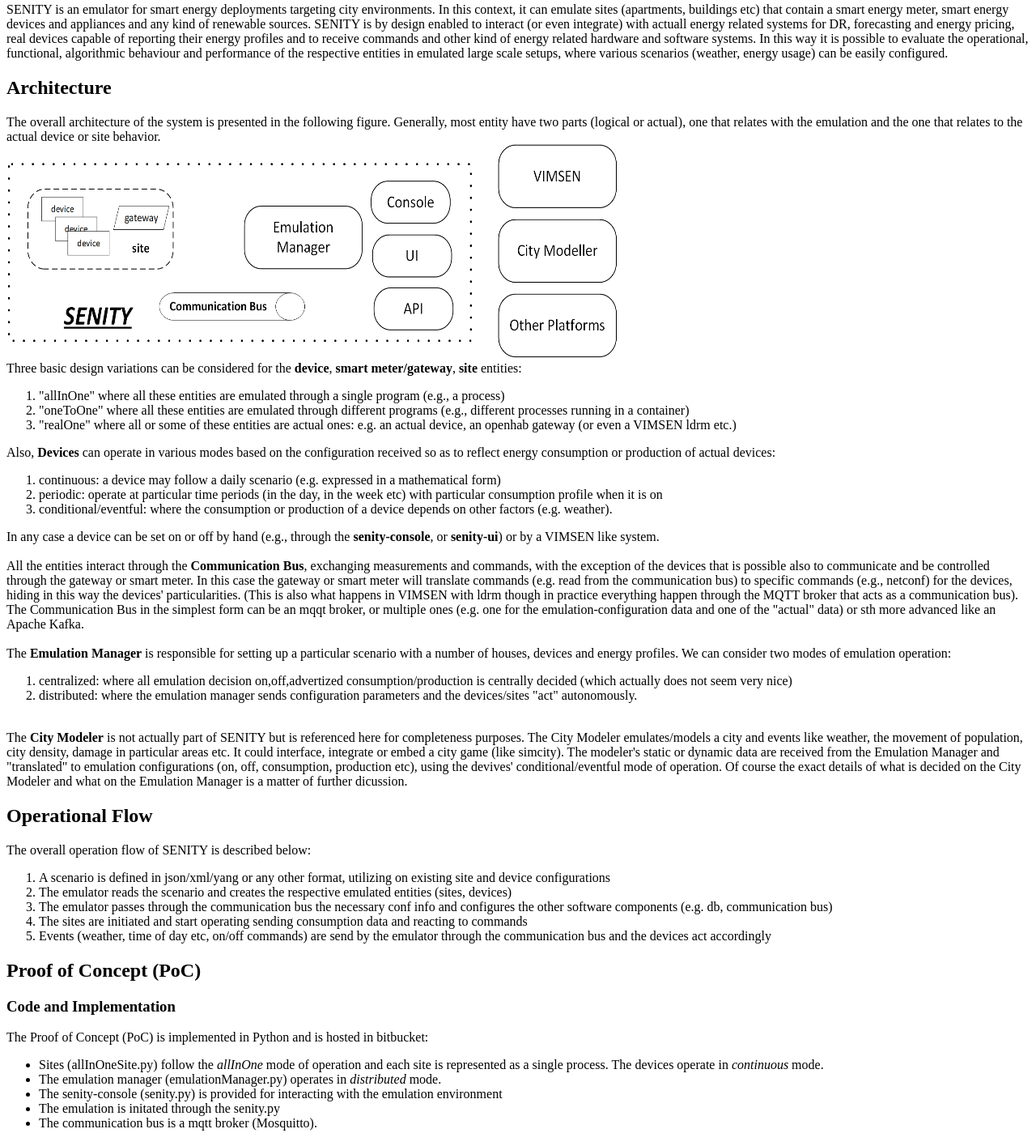
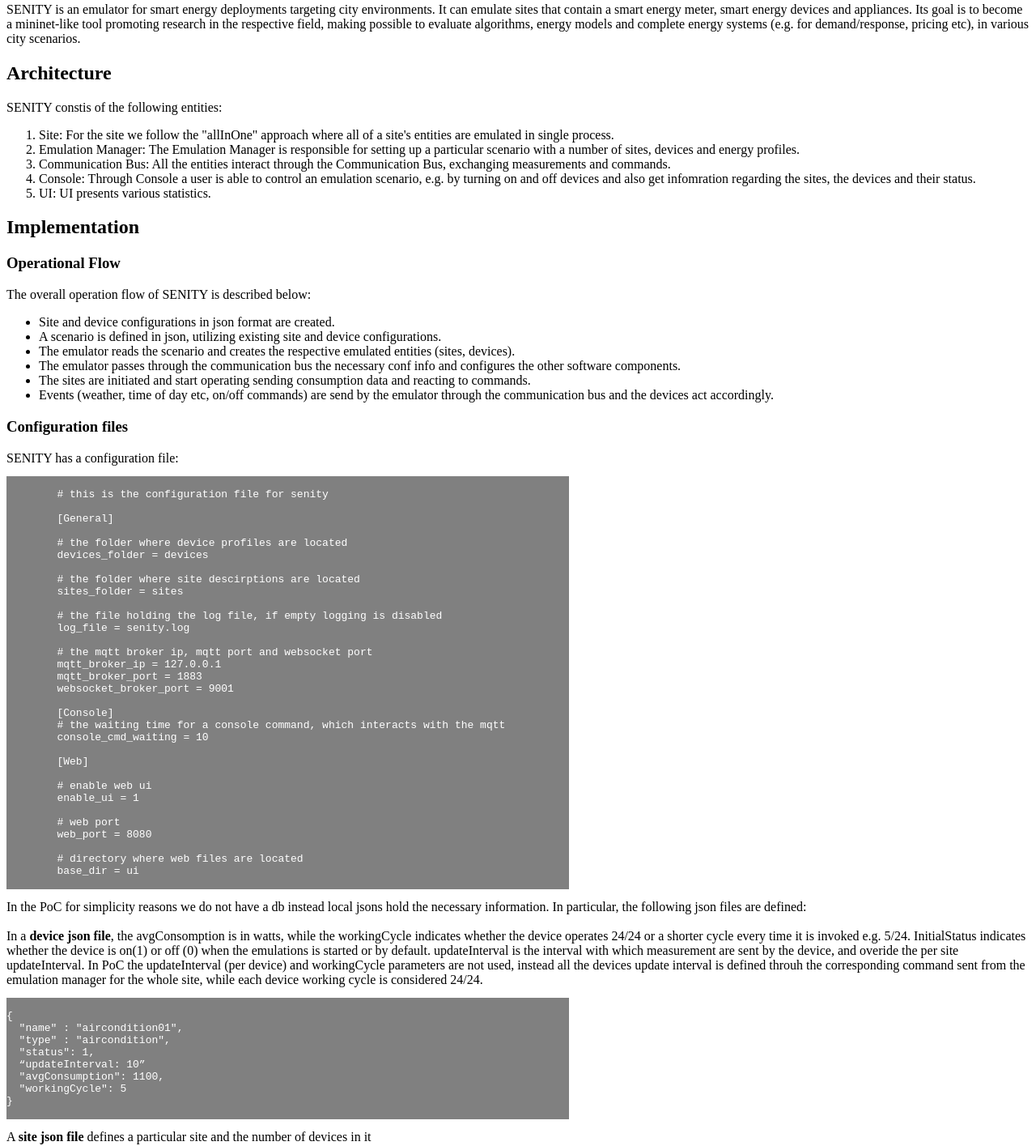
Before and after one commit to cityenergy/senity, a plain HTML site: page doc/senityDocumentation.html in a window 1280 px wide. Shown: the part 111-1526 px from the top of the page at 81% size. Drawn offline with Linux system fonts and the light colour scheme.

Commit message:
updates in documentation

```diff
--- a/doc/senityDocumentation.html
+++ b/doc/senityDocumentation.html
@@ -7,66 +7,31 @@
 
 <h2>Introduction</h2>
 <p>
-SENITY is an emulator for smart energy deployments targeting city environments. In this context, it can emulate sites (apartments, buildings etc) that contain a smart energy meter, smart energy devices and appliances and any kind of renewable sources. SENITY is by design enabled to interact (or even integrate) with actuall energy related systems for DR, forecasting and energy pricing, real devices capable of reporting their energy profiles and to receive commands and other kind of energy related hardware and software systems. In this way it is possible to evaluate the operational, functional, algorithmic behaviour and performance of the respective entities in emulated large scale setups, where various scenarios (weather, energy usage) can be easily configured.
+SENITY is an emulator for smart energy deployments targeting city environments. It can emulate sites that contain a smart energy meter, smart energy devices and appliances. Its goal is to become a mininet-like tool promoting research in the respective field, making possible to evaluate algorithms, energy models and complete energy systems (e.g. for demand/response, pricing etc), in various city scenarios.
 </p>
 
 <h2>Architecture</h2>
-The overall architecture of the system is presented in the following figure. Generally, most entity have two parts (logical or actual), one that relates with the emulation and the one that relates to the actual device or site behavior.
-<br>
-<img src="architecture.png" alt="Senity Architecture" style="width:20cm;height:7cm;">
-<br>
-Three basic design variations can be considered for the <b>device</b>, <b>smart meter/gateway</b>, <b>site</b> entities:
+SENITY constis of the following entities:
 <ol>
-	<li> "allInOne" where all these entities are emulated through a single program (e.g., a process)
-	<li> "oneToOne" where all these entities are emulated through different programs (e.g., different processes running in a container)
-	<li> "realOne" where all or some of these entities are actual ones: e.g. an actual device, an openhab gateway (or even a VIMSEN ldrm etc.)
-</ol>
-
-Also, <b>Devices</b> can operate in various modes based on the configuration received so as to reflect energy consumption or production of actual devices:
-<ol>
-  <li> continuous: a device may follow a daily scenario (e.g. expressed in a mathematical form)
-  <li> periodic: operate at particular time periods (in the day, in the week etc) with particular consumption profile when it is on
-  <li> conditional/eventful: where the consumption or production of a device depends on other factors (e.g. weather).
-</ol>
-In any case a device can be set on or off by hand (e.g., through the <b>senity-console</b>, or <b>senity-ui</b>) or by a VIMSEN like system.
-
-<br><br>
-All the entities interact through the <b>Communication Bus</b>, exchanging measurements and commands, with the exception of the devices that is possible also to communicate and be controlled through the gateway or smart meter. In this case the gateway or smart meter will translate commands (e.g. read from the communication bus) to specific commands (e.g., netconf) for the devices, hiding in this way the devices' particularities. (This is also what happens in VIMSEN with ldrm though in practice everything happen through the MQTT broker that acts as a communication bus).
-The Communication Bus in the simplest form can be an mqqt broker, or multiple ones (e.g. one for the emulation-configuration data and one of the "actual" data) or sth more advanced like an Apache Kafka.
-
-<br><br>
-The <b>Emulation Manager</b> is responsible for setting up a particular scenario with a number of houses, devices and energy profiles. We can consider two modes of emulation operation:
-<ol>
-  <li> centralized: where all emulation decision on,off,advertized consumption/production is centrally decided (which actually does not seem very nice)
-  <li> distributed: where the emulation manager sends configuration parameters and the devices/sites "act" autonomously.
-</ol>
-
-<br>
-The <b>City Modeler</b> is not actually part of SENITY but is referenced here for completeness purposes. The City Modeler emulates/models a city and events like weather, the movement of population, city density, damage in particular areas etc. It could interface,  integrate or embed a city game (like simcity). The modeler's static or dynamic data are received from the Emulation Manager and "translated" to emulation configurations (on, off, consumption, production etc), using the devives' conditional/eventful mode of operation. Of course the exact details of what is decided on the City Modeler and what on the Emulation Manager is a matter of further dicussion.
-
-<h2>Operational Flow</h2>
-The overall operation flow of SENITY is described below:
-<ol>
-  <li> A scenario is defined in json/xml/yang or any other format, utilizing on existing site and device configurations
-  <li> The emulator reads the scenario and creates the respective emulated entities (sites, devices)
-  <li> The emulator passes through the communication bus the necessary conf info and configures the other software components (e.g. db, communication bus)
-  <li> The sites are initiated and start operating sending consumption data and reacting to commands
-  <li> Events (weather, time of day etc, on/off commands) are send by the emulator through the communication bus and the devices act accordingly
+	<li>Site: For the site we follow the "allInOne" approach where all of a site's entities are emulated in single process.
+	<li>Emulation Manager: The Emulation Manager is responsible for setting up a particular scenario with a number of sites, devices and energy profiles.
+	<li>Communication Bus: All the entities interact through the Communication Bus, exchanging measurements and commands.
+	<li>Console: Through Console a user is able to control an emulation scenario, e.g. by turning on and off devices and also get infomration regarding the sites, the devices and their status.
+	<li>UI: UI presents various statistics.
 </ol>
 
 
-<h2>Proof of Concept (PoC)</h2>
-
-<h3> Code and Implementation</h3>
-The Proof of Concept (PoC) is implemented in Python and is hosted in bitbucket:
+<h2>Implementation</h2>
+<h3>Operational Flow</h3>
+The overall operation flow of SENITY is described below:
 <ul>
-  <li> Sites (allInOneSite.py) follow the <i>allInOne</i> mode of operation and each site is represented as a single process. The devices operate in <i>continuous</i> mode.
-  <li> The emulation manager (emulationManager.py) operates in <i>distributed</i> mode.
-  <li> The senity-console (senity.py) is provided for interacting with the emulation environment
-  <li> The emulation is initated through the senity.py
-  <li> The communication bus is a mqtt broker (Mosquitto).
+	<li>Site and device configurations in json format are created.
+	<li>A scenario is defined in json, utilizing existing site and device configurations.
+	<li>The emulator reads the scenario and creates the respective emulated entities (sites, devices).
+	<li>The emulator passes through the communication bus the necessary conf info and configures the other software components.
+	<li>The sites are initiated and start operating sending consumption data and reacting to commands.
+	<li>Events (weather, time of day etc, on/off commands) are send by the emulator through the communication bus and the devices act accordingly.
 </ul>
-
 
 <h3> Configuration files</h3>
 
@@ -86,12 +51,25 @@ SENITY has a configuration file:
 	# the file holding the log file, if empty logging is disabled
 	log_file = senity.log
 
+	# the mqtt broker ip, mqtt port and websocket port
+	mqtt_broker_ip = 127.0.0.1
+	mqtt_broker_port = 1883
+	websocket_broker_port = 9001
+
+	[Console]
 	# the waiting time for a console command, which interacts with the mqtt
 	console_cmd_waiting = 10
 
-  # the mqtt broker ip and port
-  mqtt_broker_ip = 127.0.0.1
-  mqtt_broker_port = 1883
+	[Web]
+
+	# enable web ui
+	enable_ui = 1
+
+	# web port
+	web_port = 8080
+
+	# directory where web files are located
+	base_dir = ui
 </font>
 </pre>
 
@@ -144,7 +122,7 @@ The <b>scenario json</b>
 </pre>
 
 <h3>Communication messages</h3>
-Communication takes places using the communication bus and respective messages are exchanged between the various entities. Third party entites (like VIMSEN, City Modeler) can interact with SENITY through the communication bus in order to receive the status and send commands. Messages exchanged are:
+Communication takes places using the communication bus and respective messages are exchanged between the various entities. Third party entites can interact with SENITY through the communication bus in order to receive the status and send commands. Messages exchanged are:
 <ol>
   <li> for configuration purposes
   <li> for scenario setup purposes
@@ -162,13 +140,17 @@ This is published from the Emulation Manager and is read by the respective site.
 This is published from any entity to switch on/off a device. This also leads to updating the site’s devices configuration by the device (not the Emulation Manager as before) sending an updated con.TOPIC_SITE_DEVICES_CONF message
   <li> Topic: con.TOPIC_SITE_DEVICE_CONSUMPTION,  message: energy consumption, retain: false, type: operation related<br>
   This is published from a device, advertising its current energy consumption.
+  <li> Topic: con.TOPIC_SITE_CONSUMPTION,  message: energy consumption, retain: false, type: operation related<br>
+  This is published from the site, advertising the current energy consumption of all the devices in the site.
 </ul>
 
-<h3>Installation</h3>
-First install and start Mosquitto mqtt broker. Then get the source code files from bitbucket and try to run SENITY.
-A number of python related libraries will be probably missing (paho.mqtt, prompt_toolkit, apscheduler).
 
-<h3>Usage</h3>
+<h2>Setup and Run</h2>
+
+<h3>Setup</h3>
+To setup the environment one needs to i) get the files, ii) install and run mosquitto mqtt broker, using the latest source and compiling/running with websocket support, iii) install necessary python libraries (e.g., paho, prompt_toolkit), iv) in the ui/dashboard.js setup the ip of your machine
+
+<h3>Console</h3>
 In what follows we present an example use of SENITY through the senity-console.
 
 <pre style= "white-space: pre-wrap; background: grey; width: 55%">
@@ -205,9 +187,13 @@ Device 0/0 consumption :
 </font>
 </pre>
 
+<h3>UI</h3>
+One can also use the UI to view the total consumption, the number of sites and devices in the emulation. Turning on/off a device will lead to total power consumption reduction.
+<br> <br>
+<img src="UI.png" alt="Senity UI">
+<br>
 
-
-<h2>Other issues/thoughts</h2>
+<h2>Issues</h2>
 <ul>
  <li> Installation procedures will be reconsidered, while a containirized version of SENITY is also in our plans.
  <li> Add device profiles, express consumption in mathematic way through a scripting like manner
@@ -216,5 +202,9 @@ Device 0/0 consumption :
  <li> In oneToOne mode the device characteristics could be expressed through Yang \& configured through netconf.
 </ul>
 
+<h2>Tasks</h2>
+
+<h2>Contact</h2>
+Panagiotis Kokkinos, kokkinop@gmail.com
 </body>
 </html>
```
Also changed, not shown: doc/architecture.png (deleted), doc/ui.png (added). Lines whose indentation alone changed are shown as unchanged.
